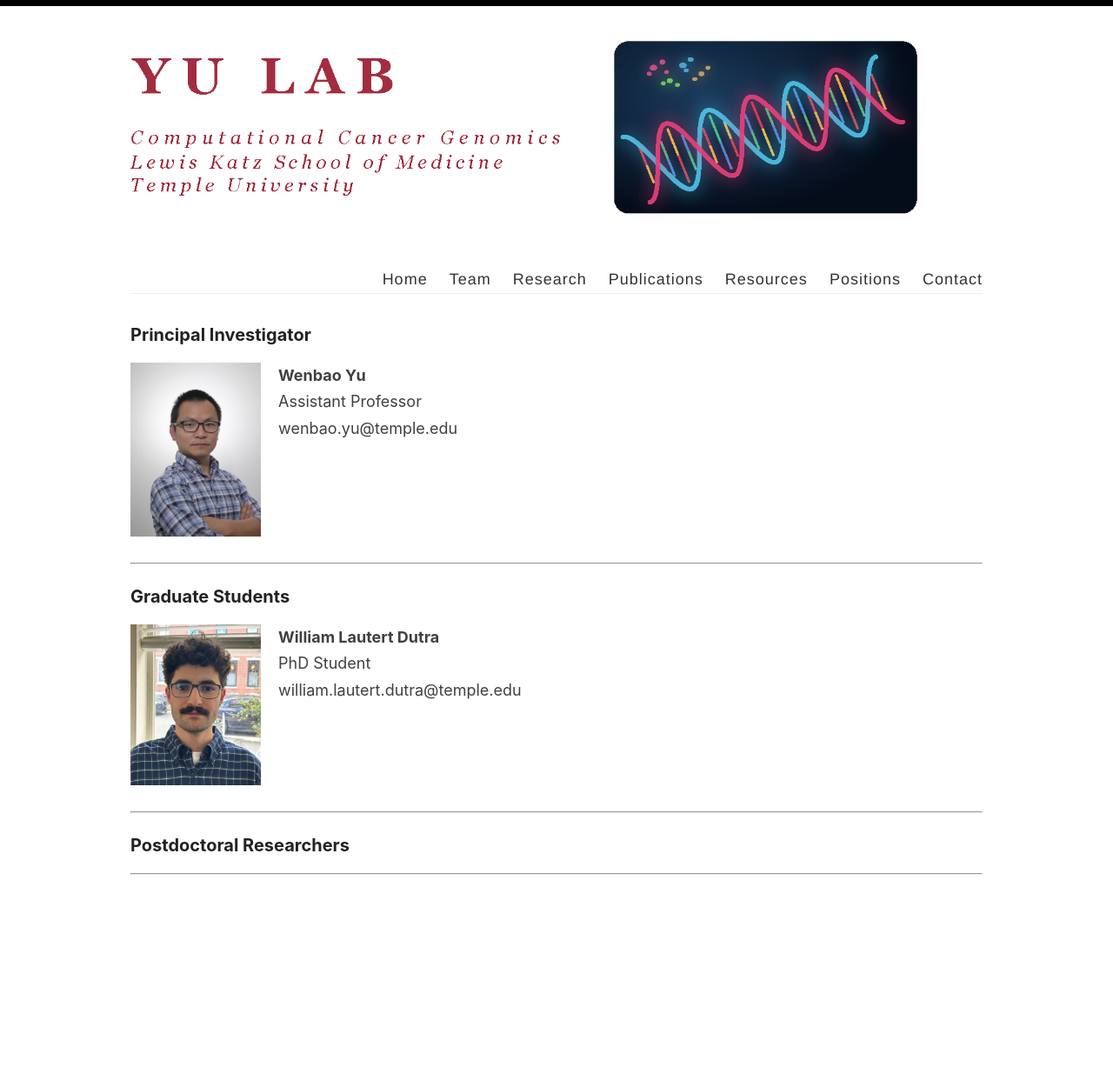
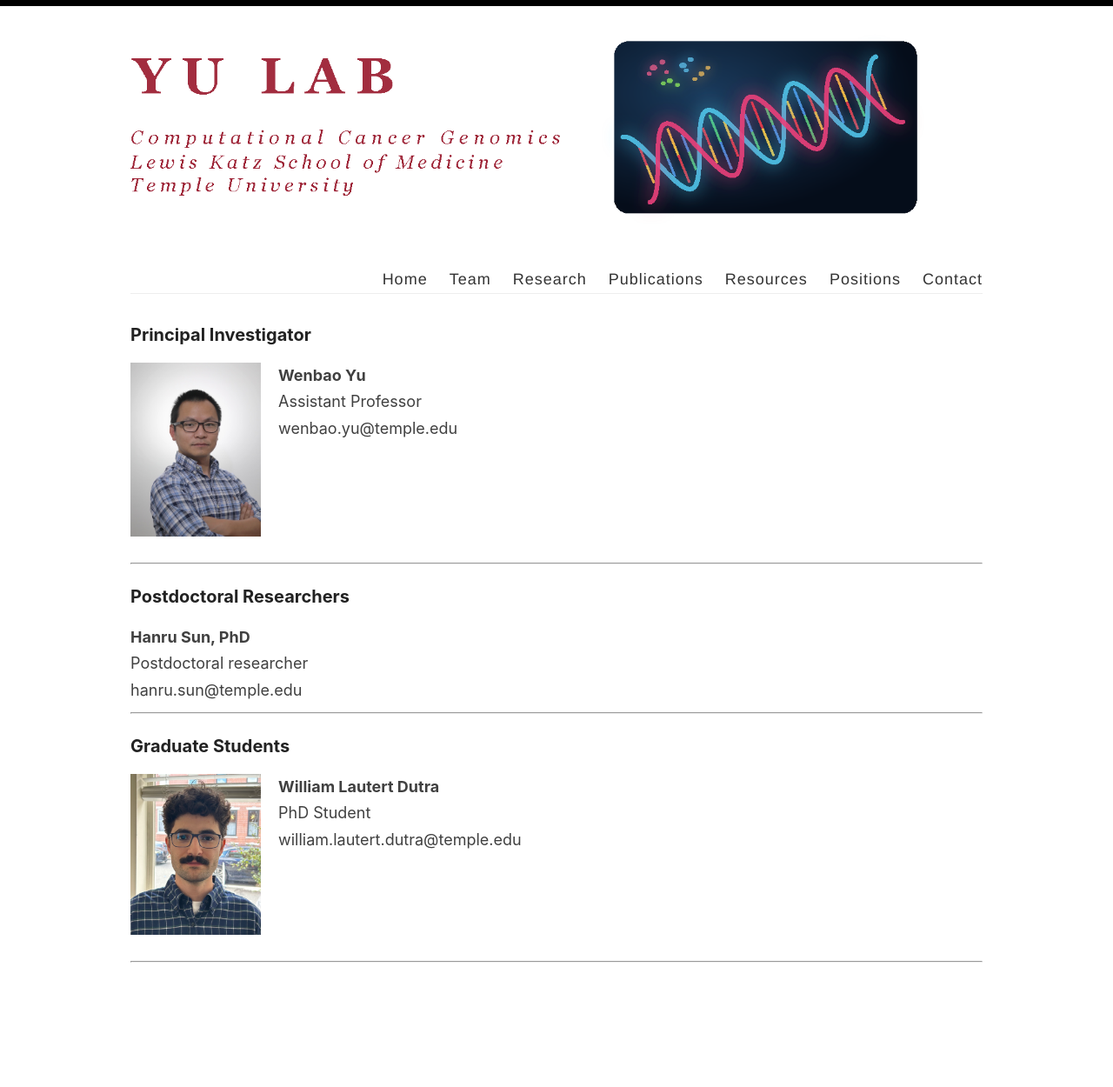
Before and after one commit to wbaopaul/wbaopaul.github.io, a Jekyll site: the page built from _pages/team.md, in a window 1280 px wide. Shown: the whole page at 87% size. Built offline with Jekyll 4.4.1, drawn with Linux system fonts in a browser that asks for light colours; before the commit the page ends 1149 px from its top, so only the background shows below that.

Commit message:
add people

```diff
--- a/_pages/team.md
+++ b/_pages/team.md
@@ -13,6 +13,16 @@
     wenbao.yu@temple.edu
   </div>
 </div>
+
+---
+
+### Postdoctoral Researchers
+
+  <div>
+    <strong>Hanru Sun, PhD </strong><br>
+    Postdoctoral researcher <br>
+    hanru.sun@temple.edu
+  </div>
 
 ---
 
```
Also changed, not shown: other parts of _pages/team.md (+0 -5 lines).
